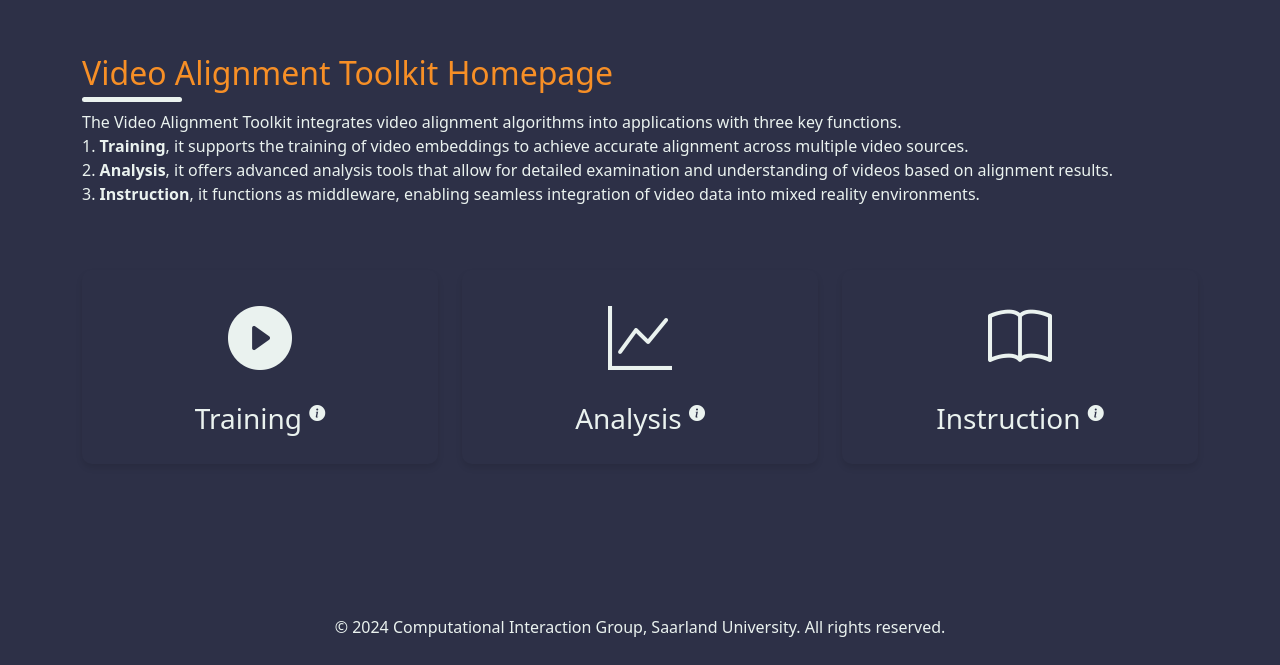
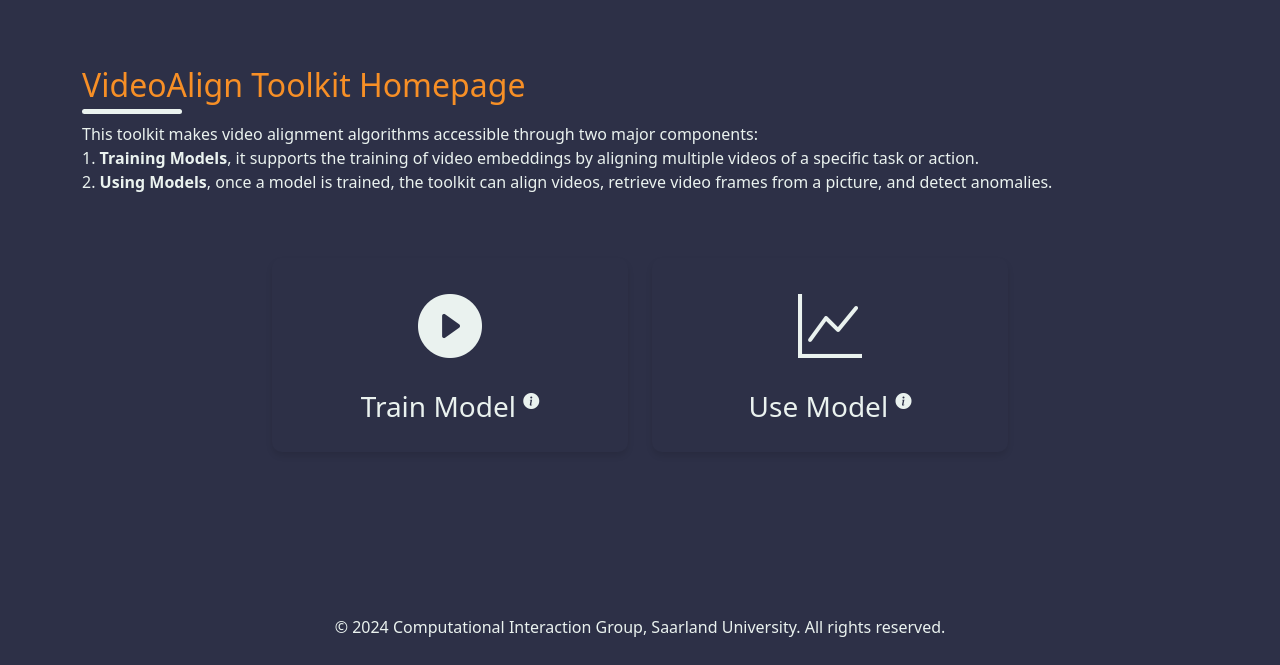
Before and after one commit to CIXUniSaarland/video-alignment-toolkit, a React (Create React App) app in the folder lac_front/: page / in a window 1280 px wide. Shown: the part 135-800 px from the top of the page. Built offline with nearby package versions, Linux system fonts and the light colour scheme.

Commit message:
Update homepage and .gitignore

```diff
--- a/lac_front/src/App.js
+++ b/lac_front/src/App.js
@@ -60,36 +60,29 @@
                 <div className="w-100">
                     <div className="row py-5">
                         <div className="col-md-12">
-                            <h2>Video Alignment Toolkit Homepage</h2>
-                            <p>The Video Alignment Toolkit integrates video alignment algorithms into applications with three key functions.
-                                <br/>1. <b>Training</b>, it supports the training of video embeddings to achieve accurate alignment across multiple video sources.
-                                <br/>2. <b>Analysis</b>, it offers advanced analysis tools that allow for detailed examination and understanding of videos based on alignment results.
-                                <br/>3. <b>Instruction</b>, it functions as middleware, enabling seamless integration of video data into mixed reality environments. </p>
+                            <h2>VideoAlign Toolkit Homepage</h2>
+                            <p>This toolkit makes video alignment algorithms accessible through two major components:
+                                <br/>1. <b>Training Models</b>, it supports the training of video embeddings by aligning multiple videos of a specific task or action.
+                                <br/>2. <b>Using Models</b>, once a model is trained, the toolkit can align videos, retrieve video frames from a picture, and detect anomalies.
+                            </p>
                         </div>
                     </div>
 
-                    <div className="row text-center">
-                        <div className="col-md-4 position-relative">
+                    <div className="row text-center justify-content-center">
+                        <div className="col-6 col-md-4 position-relative">
                             <Link to="/va-api" className="menu-item" title="Start a training session">
                                 <i className="bi bi-play-circle-fill"></i>
-                                <h3 className="mt-3">Training <i className="bi bi-info-circle-fill tooltip-symbol"
+                                <h3 className="mt-3">Train Model <i className="bi bi-info-circle-fill tooltip-symbol"
                                    data-bs-toggle="tooltip" data-bs-placement="top"></i></h3>
                             </Link>
                         </div>
-                        <div className="col-md-4 position-relative">
+                        <div className="col-6 col-md-4 position-relative">
                             <Link to="/va-analysis" className="menu-item" title="Analyze Videos">
                                 <i className="bi bi-graph-up"></i>
-                                <h3 className="mt-3">Analysis <i className="bi bi-info-circle-fill tooltip-symbol"
+                                <h3 className="mt-3">Use Model <i className="bi bi-info-circle-fill tooltip-symbol"
                                    data-bs-toggle="tooltip" data-bs-placement="top"></i></h3>
 
                             </Link>
-                        </div>
-                        <div className="col-md-4 position-relative">
-                            <div className="menu-item" title="Instruction to Mixed Reality">
-                                <i className="bi bi-book"></i>
-                                <h3 className="mt-3">Instruction <i className="bi bi-info-circle-fill tooltip-symbol"
-                                   data-bs-toggle="tooltip" data-bs-placement="top"></i></h3>
-                            </div>
                         </div>
                     </div>
                 </div>
```
Also changed, not shown: 2 other files (tests, documents, lock files or other folders).
